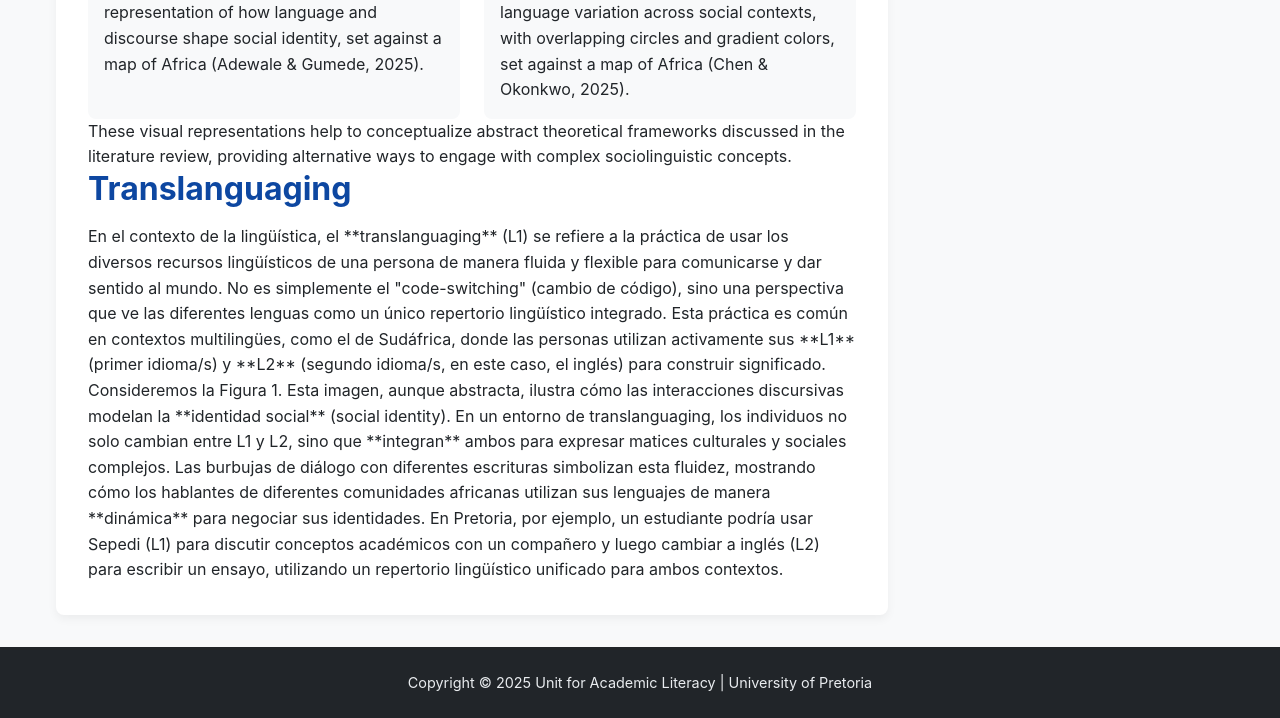
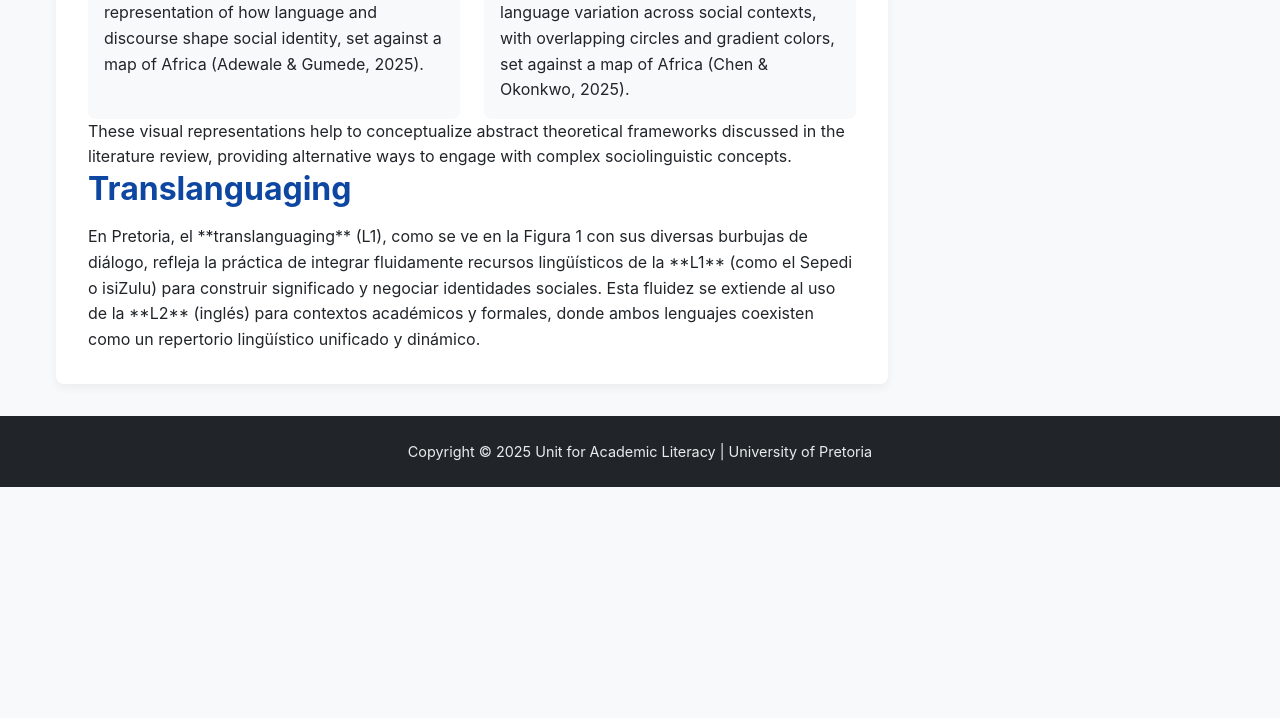
Before and after one commit to oeybers-cpu/als_863_demo1, a plain HTML site: page index.html in a window 1280 px wide. Shown: the part 3256-3974 px from the top of the page. After the commit the page ends 3743 px from the top, so only its background shows below. Drawn offline with Linux system fonts and the light colour scheme.

Commit message:
Update index.html

```diff
--- a/index.html
+++ b/index.html
@@ -283,8 +283,7 @@
             <p>These visual representations help to conceptualize abstract theoretical frameworks discussed in the literature review, providing alternative ways to engage with complex sociolinguistic concepts.</p>
 
             <h2 id="translanguaging">Translanguaging</h2>
-            <p>En el contexto de la lingüística, el **translanguaging** (L1) se refiere a la práctica de usar los diversos recursos lingüísticos de una persona de manera fluida y flexible para comunicarse y dar sentido al mundo. No es simplemente el "code-switching" (cambio de código), sino una perspectiva que ve las diferentes lenguas como un único repertorio lingüístico integrado. Esta práctica es común en contextos multilingües, como el de Sudáfrica, donde las personas utilizan activamente sus **L1** (primer idioma/s) y **L2** (segundo idioma/s, en este caso, el inglés) para construir significado.  </p>
-            <p>Consideremos la Figura 1.  Esta imagen, aunque abstracta, ilustra cómo las interacciones discursivas modelan la **identidad social** (social identity). En un entorno de translanguaging, los individuos no solo cambian entre L1 y L2, sino que **integran** ambos para expresar matices culturales y sociales complejos. Las burbujas de diálogo con diferentes escrituras simbolizan esta fluidez, mostrando cómo los hablantes de diferentes comunidades africanas utilizan sus lenguajes de manera **dinámica** para negociar sus identidades. En Pretoria, por ejemplo, un estudiante podría usar Sepedi (L1) para discutir conceptos académicos con un compañero y luego cambiar a inglés (L2) para escribir un ensayo, utilizando un repertorio lingüístico unificado para ambos contextos.</p>
+            <p>En Pretoria, el **translanguaging** (L1), como se ve en la Figura 1 con sus diversas burbujas de diálogo, refleja la práctica de integrar fluidamente recursos lingüísticos de la **L1** (como el Sepedi o isiZulu) para construir significado y negociar identidades sociales. Esta fluidez se extiende al uso de la **L2** (inglés) para contextos académicos y formales, donde ambos lenguajes coexisten como un repertorio lingüístico unificado y dinámico. </p>
         </main>
 
         <aside class="sidebar">
```
